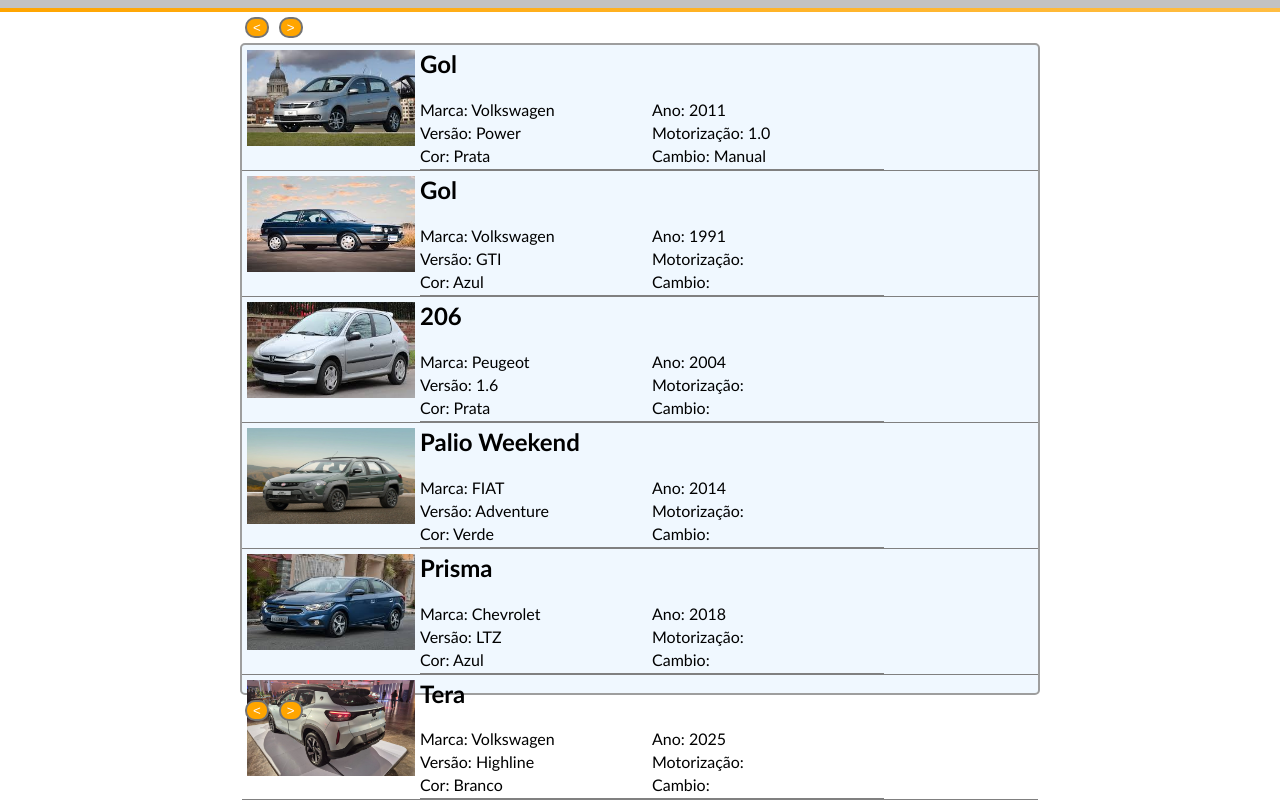
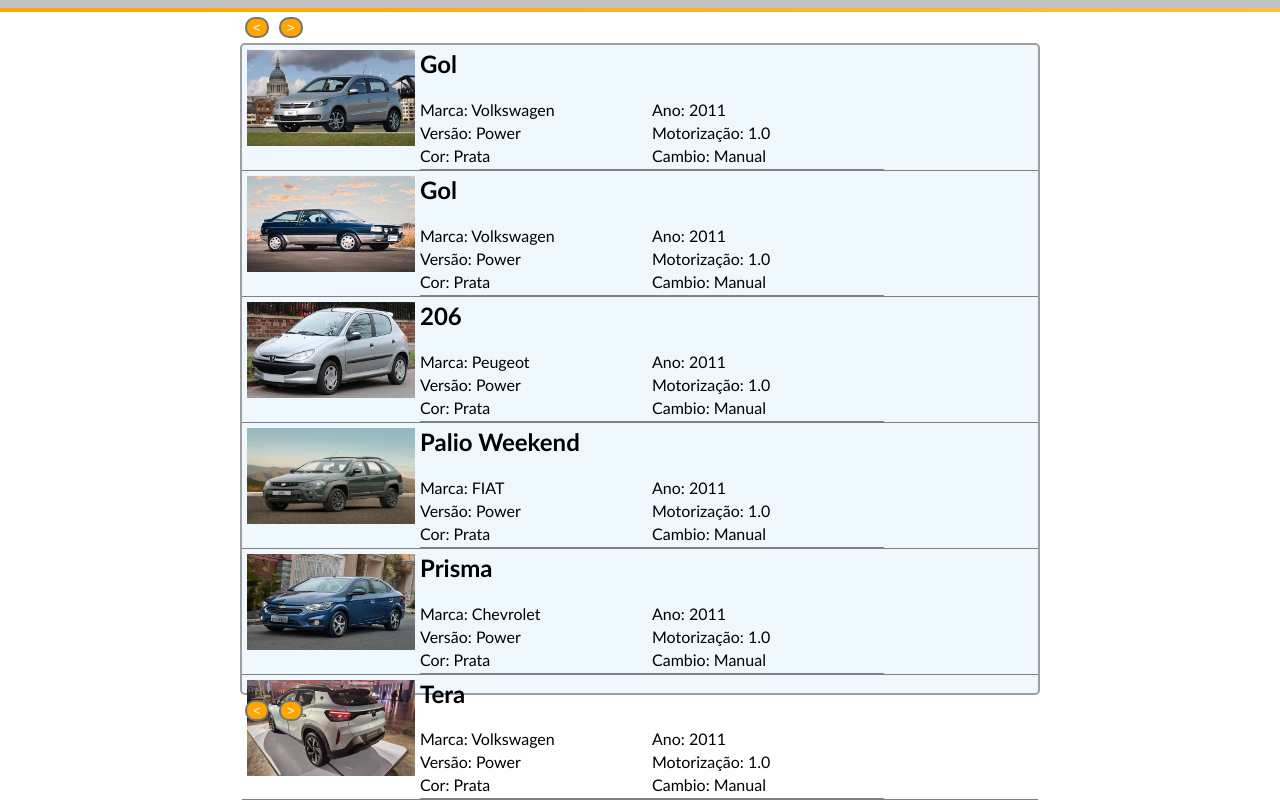
Before and after one commit to rafaellkl11/catalogo, a plain HTML site: page index.html in a window 1280 px wide. Shown: the part 92-892 px from the top of the page. Drawn offline with Linux system fonts and the light colour scheme.

Commit message:
5°commit

```diff
--- a/index.html
+++ b/index.html
@@ -36,7 +36,7 @@
                         </div>
                         <div class = box>
                             <p class = ano>Ano: 2011</p>
-                            <P class = motorizacao>Motorização: 1.0</P>
+                            <P class = motor>Motorização: 1.0</P>
                             <p class = cambio>Cambio: Manual</p>
                         </div>
                     </div>
@@ -54,7 +54,7 @@
                         </div>
                         <div class = box>
                             <p class = ano>Ano: </p>
-                            <P class = motorizacao>Motorização: </P>
+                            <P class = motor>Motorização: </P>
                             <p class = cambio>Cambio: </p>
                         </div>
                     </div>
@@ -72,7 +72,7 @@
                         </div>
                         <div class = box>
                             <p class = ano>Ano: </p>
-                            <P class = motorizacao>Motorização: </P>
+                            <P class = motor>Motorização: </P>
                             <p class = cambio>Cambio: </p>
                         </div>
                     </div>
@@ -90,7 +90,7 @@
                         </div>
                         <div class = box>
                             <p class = ano>Ano: </p>
-                            <P class = motorizacao>Motorização: </P>
+                            <P class = motor>Motorização: </P>
                             <p class = cambio>Cambio: </p>
                         </div>
                     </div>
@@ -108,7 +108,7 @@
                         </div>
                         <div class = box>
                             <p class = ano>Ano: </p>
-                            <P class = motorizacao>Motorização: </P>
+                            <P class = motor>Motorização: </P>
                             <p class = cambio>Cambio: </p>
                         </div>
                     </div>
@@ -126,7 +126,7 @@
                         </div>
                         <div class = box>
                             <p class = ano>Ano: </p>
-                            <P class = motorizacao>Motorização: </P>
+                            <P class = motor>Motorização: </P>
                             <p class = cambio>Cambio: </p>
                         </div>
                     </div>
--- a/js/script.js
+++ b/js/script.js
@@ -4,12 +4,42 @@ let marca = ["Volkswagen", "Volkswagen", "Peugeot", "FIAT", "Chevrolet", "Volksw
 let versao = ["Power", "GTI", "1.6", "Adventure","LTZ", "Highline"]
 let cor = ["Prata","Azul","Prata","Verde", "Azul","Branco"]
 let ano = ["2011", "1991","2004", "2014","2018", "2025"]
-let motor = []
-let cambio = []
+let motor = ["1.0", "2.0", "1.6", "1.8", "1.4", "1.0T"]
+let cambio = ["Manual", "Manual","Manual", "Automatizado", "Manual", "Automatica"]
+
+var n = 0;
+
+function elementos(){
+    for(let i = -1; i <= 6; i++){
+        let j = (i+1).toString();
+        const imgs1 = document.querySelector("#item"+j+" img")
+        const h2s1 = document.querySelector("#item"+j+" h2")
+        const marca1 = document.querySelector("#item"+j+" .marca ")
+        const versao1 = document.querySelector("#item"+j+" .versao ")
+        const cor1 = document.querySelector("#item"+j+" .cor ")
+        const ano1 = document.querySelector("#item"+j+" .ano ")
+        const motor1 = document.querySelector("#item"+j+" .motor ")
+        const cambio1 = document.querySelector("#item"+j+" .cambio ")
+
+        if (imgs1 && img[n + i]) {
+            imgs1.src = img[n + i];
+            h2s1.textContent = nome[n+i]
+            marca1.textContent = "Marca: "+marca[n+i]
+            versao1.textContent = "Versão: "+versao[n]
+            cor1.textContent = "Cor: "+cor[n]
+            ano1.textContent = "Ano: "+ano[n]
+            motor1.textContent = "Motorização: "+motor[n]
+            cambio1.textContent = "Cambio:  "+cambio[n]
+        }
+    }
 
 
-var n = 0;
-const imgs1 = document.querySelector("#item1 img")
+
+}
+
+elementos()
+
+/*const imgs1 = document.querySelector("#item1 img")
 const imgs2 = document.querySelector("#item2 img")
 const imgs3 = document.querySelector("#item3 img")
 const imgs4 = document.querySelector("#item4 img")
@@ -20,9 +50,9 @@ imgs2.src = img[n+1];
 imgs3.src = img[n+2];
 imgs4.src = img[n+3];
 imgs5.src = img[n+4];
-imgs6.src = img[n+5];
+imgs6.src = img[n+5];*/
 
-const h2s1 = document.querySelector("#item1 h2")
+/*const h2s1 = document.querySelector("#item1 h2")
 const h2s2 = document.querySelector("#item2 h2")
 const h2s3 = document.querySelector("#item3 h2")
 const h2s4 = document.querySelector("#item4 h2")
@@ -33,9 +63,9 @@ h2s2.textContent = nome[n+1]
 h2s3.textContent = nome[n+2]
 h2s4.textContent = nome[n+3]
 h2s5.textContent = nome[n+4]
-h2s6.textContent = nome[n+5]
+h2s6.textContent = nome[n+5]*/
 
-const marca1 = document.querySelector("#item1 .marca ")
+/*const marca1 = document.querySelector("#item1 .marca ")
 const marca2 = document.querySelector("#item2 .marca ")
 const marca3 = document.querySelector("#item3 .marca ")
 const marca4 = document.querySelector("#item4 .marca ")
@@ -87,6 +117,32 @@ ano4.textContent = "Ano: "+ano[n+3]
 ano5.textContent = "Ano: "+ano[n+4]
 ano6.textContent = "Ano: "+ano[n+5]
 
+const motor1 = document.querySelector("#item1 .motor ")
+const motor2 = document.querySelector("#item2 .motor ")
+const motor3 = document.querySelector("#item3 .motor ")
+const motor4 = document.querySelector("#item4 .motor ")
+const motor5 = document.querySelector("#item5 .motor ")
+const motor6 = document.querySelector("#item6 .motor ")
+motor1.textContent = "Motorização: "+motor[n]
+motor2.textContent = "Motorização: "+motor[n+1]
+motor3.textContent = "Motorização: "+motor[n+2]
+motor4.textContent = "Motorização: "+motor[n+3]
+motor5.textContent = "Motorização: "+motor[n+4]
+motor6.textContent = "Motorização: "+motor[n+5]
+
+const cambio1 = document.querySelector("#item1 .cambio ")
+const cambio2 = document.querySelector("#item2 .cambio ")
+const cambio3 = document.querySelector("#item3 .cambio ")
+const cambio4 = document.querySelector("#item4 .cambio ")
+const cambio5 = document.querySelector("#item5 .cambio ")
+const cambio6 = document.querySelector("#item6 .cambio ")
+cambio1.textContent = "Cambio:  "+cambio[n]
+cambio2.textContent = "Cambio:  "+cambio[n+1]
+cambio3.textContent = "Cambio:  "+cambio[n+2]
+cambio4.textContent = "Cambio:  "+cambio[n+3]
+cambio5.textContent = "Cambio:  "+cambio[n+4]
+cambio6.textContent = "Cambio:  "+cambio[n+5]*/
+
    function proxPagina(){
     console.log(img[n]);
     console.log(n);
@@ -95,7 +151,9 @@ ano6.textContent = "Ano: "+ano[n+5]
         n = 0
     }
 
-    imgs1.src = img[n];
+    elementos()
+
+    /*imgs1.src = img[n];
     imgs2.src = img[n+1];
     imgs3.src = img[n+2];
     imgs4.src = img[n+3];
@@ -137,6 +195,20 @@ ano6.textContent = "Ano: "+ano[n+5]
     ano5.textContent = "Ano: "+ano[n+4]
     ano6.textContent = "Ano: "+ano[n+5]
 
+    motor1.textContent = "Motorização: "+motor[n]
+    motor2.textContent = "Motorização: "+motor[n+1]
+    motor3.textContent = "Motorização: "+motor[n+2]
+    motor4.textContent = "Motorização: "+motor[n+3]
+    motor5.textContent = "Motorização: "+motor[n+4]
+    motor6.textContent = "Motorização: "+motor[n+5]
+
+    cambio1.textContent = "Cambio:  "+cambio[n]
+    cambio2.textContent = "Cambio:  "+cambio[n+1]
+    cambio3.textContent = "Cambio:  "+cambio[n+2]
+    cambio4.textContent = "Cambio:  "+cambio[n+3]
+    cambio5.textContent = "Cambio:  "+cambio[n+4]
+    cambio6.textContent = "Cambio:  "+cambio[n+5]*/
+
 }
 function antPagina(){
     console.log(img[n]);
@@ -145,14 +217,16 @@ function antPagina(){
     if (n <= -1){
         n = img.length - 1
     }
-    imgs1.src = img[n];
+    /*imgs1.src = img[n];
     imgs2.src = img[n+1];
     imgs3.src = img[n+2];
     imgs4.src = img[n+3];
     imgs5.src = img[n+4];
-    imgs6.src = img[n+5];
+    imgs6.src = img[n+5];*/
 
-    h2s1.textContent = nome[n]
+    elementos()
+
+    /*h2s1.textContent = nome[n]
     h2s2.textContent = nome[n+1]
     h2s3.textContent = nome[n+2]
     h2s4.textContent = nome[n+3]
@@ -180,4 +254,18 @@ function antPagina(){
     ano5.textContent = "Ano: "+ano[n+4]
     ano6.textContent = "Ano: "+ano[n+5]
 
+    motor1.textContent = "Motorização: "+motor[n]
+    motor2.textContent = "Motorização: "+motor[n+1]
+    motor3.textContent = "Motorização: "+motor[n+2]
+    motor4.textContent = "Motorização: "+motor[n+3]
+    motor5.textContent = "Motorização: "+motor[n+4]
+    motor6.textContent = "Motorização: "+motor[n+5]
+
+    cambio1.textContent = "Cambio:  "+cambio[n]
+    cambio2.textContent = "Cambio:  "+cambio[n+1]
+    cambio3.textContent = "Cambio:  "+cambio[n+2]
+    cambio4.textContent = "Cambio:  "+cambio[n+3]
+    cambio5.textContent = "Cambio:  "+cambio[n+4]
+    cambio6.textContent = "Cambio:  "+cambio[n+5]*/
+
 }
```
Also changed, not shown: dados.json (added, +18 -0 lines).
